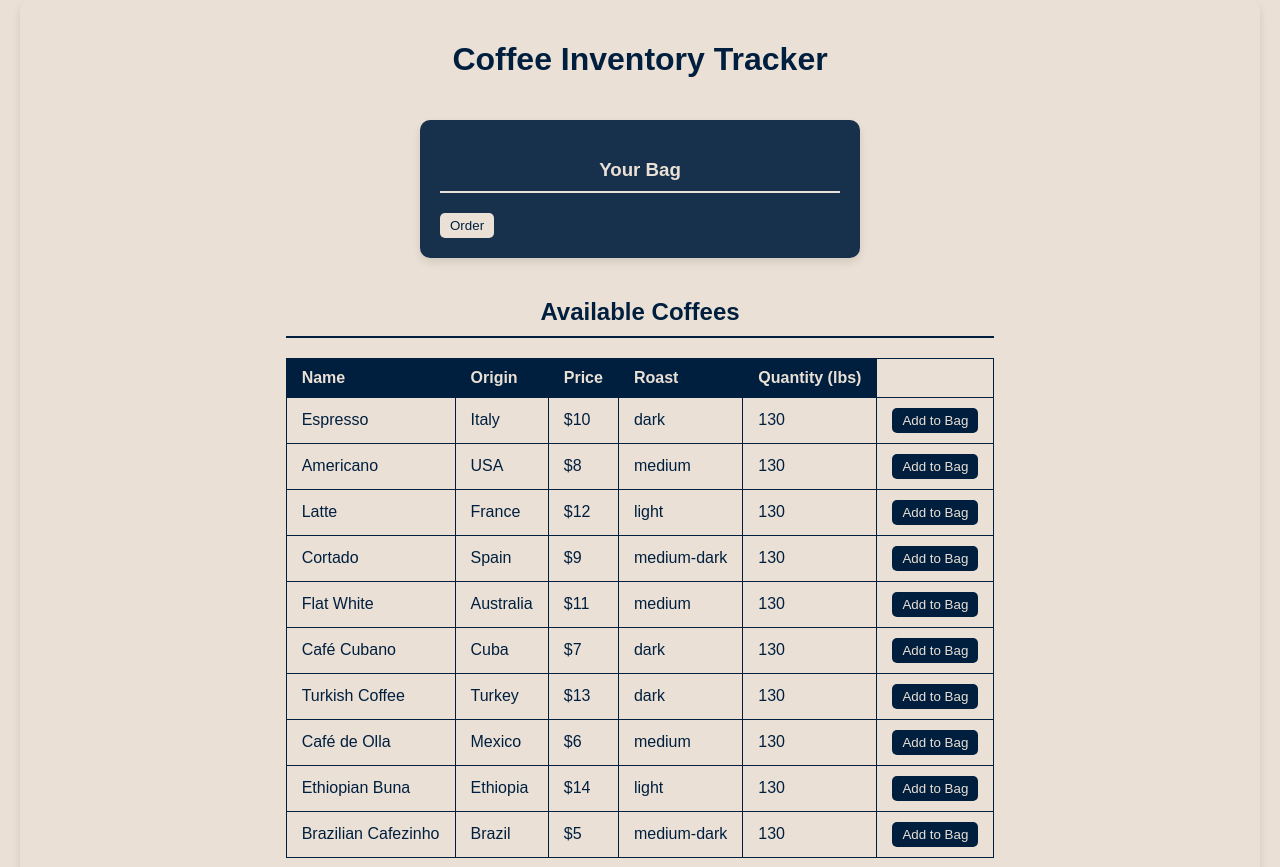
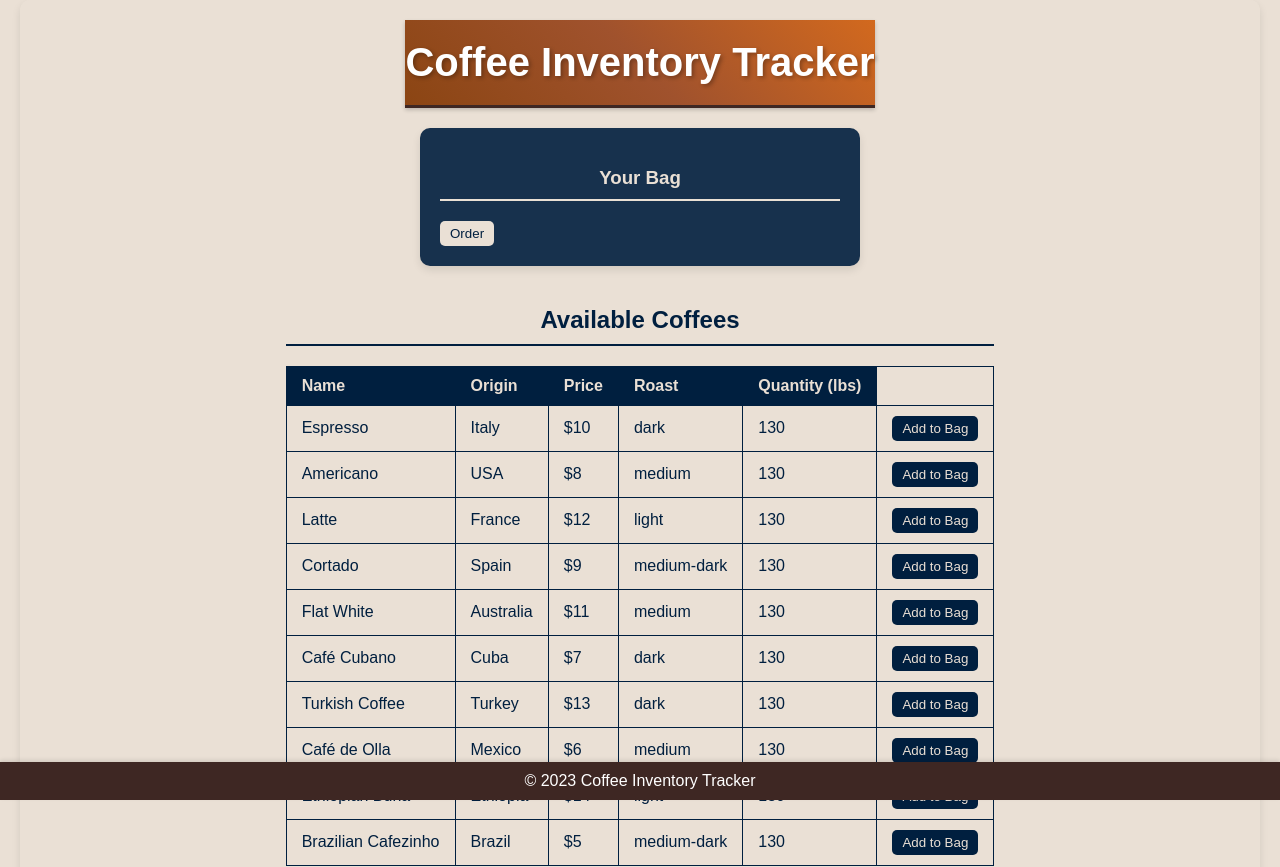
Before and after one commit to JBShaffer91/coffee-inventory-tracker, a React (Create React App) app: page / in a window 1280 px wide. Shown: the top 867 px of the page. Built offline with nearby package versions, Linux system fonts and the light colour scheme; the HTML template or start-up script is replaced by a standard one.

Commit message:
Style Header and Footer, fix bug in App component
- Fixed a bug in the App component where the poundsLeft property was not preserved when editing coffee details, leading to a PropTypes warning.
- Updated Header and Footer styles

```diff
--- a/src/App.js
+++ b/src/App.js
@@ -29,7 +29,7 @@ function App() {
       const updatedCoffees = [...prevCoffees];
       const index = updatedCoffees.findIndex(coffee => coffee.id === editedCoffee.id);
       if (index !== -1) {
-        updatedCoffees[index] = editedCoffee;
+        updatedCoffees[index] = {...updatedCoffees[index], ...editedCoffee};
       }
       return updatedCoffees;
     });
--- a/src/components/CoffeeList.js
+++ b/src/components/CoffeeList.js
@@ -37,7 +37,7 @@ function CoffeeList(props) {
                 origin={coffee.origin}
                 price={coffee.price}
                 roast={coffee.roast}
-                quantity={coffee.poundsLeft}
+                quantity={coffee.poundsLeft || 0}
                 onClick={() => handleCoffeeClick(coffee)}
                 onAddToBag={() => props.onAddToBag(coffee)}
               />
--- /dev/null
+++ b/src/components/Footer.css
@@ -0,0 +1,15 @@
+footer {
+  background-color: #3E2723;
+  color: #FFF;
+  padding: 10px 0;
+  text-align: center;
+  position: fixed;
+  bottom: 0;
+  width: 100%;
+  box-shadow: 0 -2px 4px rgba(0, 0, 0, 0.1);
+}
+
+footer p {
+  margin: 0;
+  font-size: 1em;
+}
--- a/src/components/Footer.js
+++ b/src/components/Footer.js
@@ -1,4 +1,5 @@
 import React from 'react';
+import './Footer.css';
 
 function Footer() {
   return (
--- /dev/null
+++ b/src/components/Header.css
@@ -0,0 +1,15 @@
+header {
+  background: linear-gradient(45deg, #8B4513, #A0522D, #D2691E);
+  color: #FFF;
+  padding: 20px 0;
+  text-align: center;
+  box-shadow: 0 2px 4px rgba(0, 0, 0, 0.2);
+  border-bottom: 3px solid #3E2723;
+}
+
+header h1 {
+  margin: 0;
+  font-size: 2.5em;
+  font-weight: bold;
+  text-shadow: 2px 2px 4px rgba(0, 0, 0, 0.3);
+}
--- a/src/components/Header.js
+++ b/src/components/Header.js
@@ -1,4 +1,5 @@
 import React from 'react';
+import './Header.css';
 
 function Header() {
   return (
```
